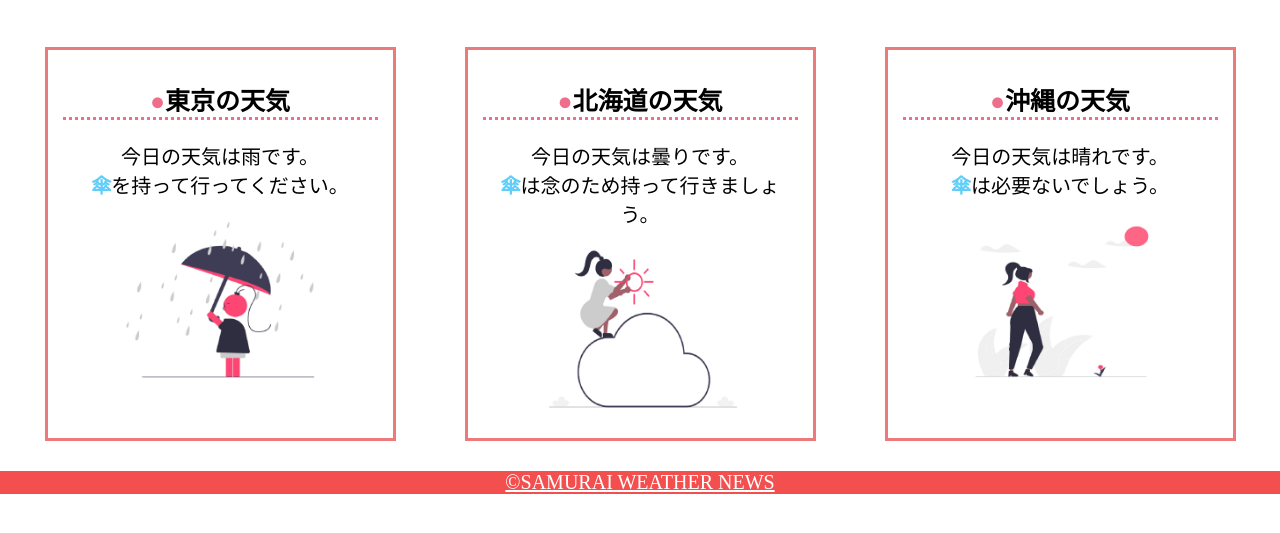
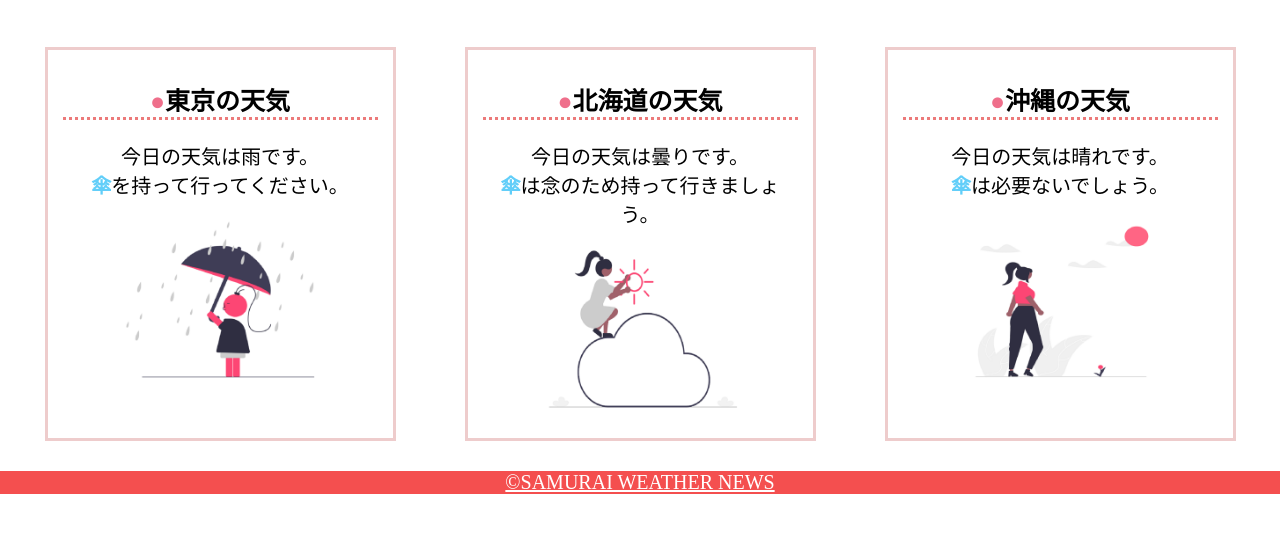
Before and after one commit to fe810010/samurai-terakoya, a plain HTML site: page kadai_022/kadai_022.html in a window 1280 px wide. Shown: the part 49-582 px from the top of the page. Drawn offline with Linux system fonts and the light colour scheme.

Commit message:
Add files via upload

```diff
--- a/kadai_022/style.css
+++ b/kadai_022/style.css
@@ -28,7 +28,7 @@ justify-content: space-around;
 }
 
 .contents {
-  border: solid 3px rgb(236, 122, 122);
+  border: solid 3px rgb(238,204,204);
   flex-basis: 25%;
   padding: 10px 15px;
   margin: 20px 0;
@@ -37,7 +37,7 @@ justify-content: space-around;
 
 h2 {
   font-size: 25px;
-  border-bottom: dotted 3px rgb(239, 111, 139);
+  border-bottom: dotted 3px rgb(236, 122, 122);
 }
 
 h2::before{
```
